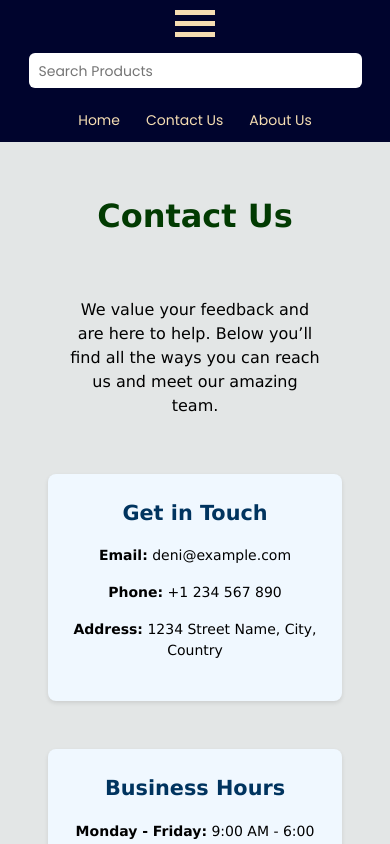
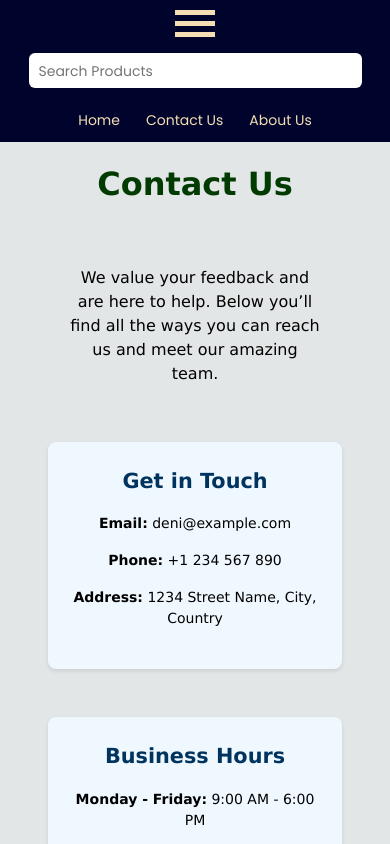
Before and after one commit to Denybix/my-e-commerce-site, a React (Vite) app: page /contact in a window 390 px wide. Shown: the top 844 px of the page. Built offline with nearby package versions, Linux system fonts and the light colour scheme; no server answers.

Commit message:
Initial Commit

```diff
--- a/src/contact.css
+++ b/src/contact.css
@@ -132,7 +132,8 @@ body {
 
 @media screen and (max-width: 480px) {
   .contact-header {
-    margin-top: 3rem;
+    margin-top: 1rem;
+    width: 100%;
   }
 
   .contact-header h1 {
@@ -166,7 +167,6 @@ body {
     font-size: 14px;
   }
 }
-
 
 @media screen and (max-width: 768px) {
   .navbar-menu-icon {
```
